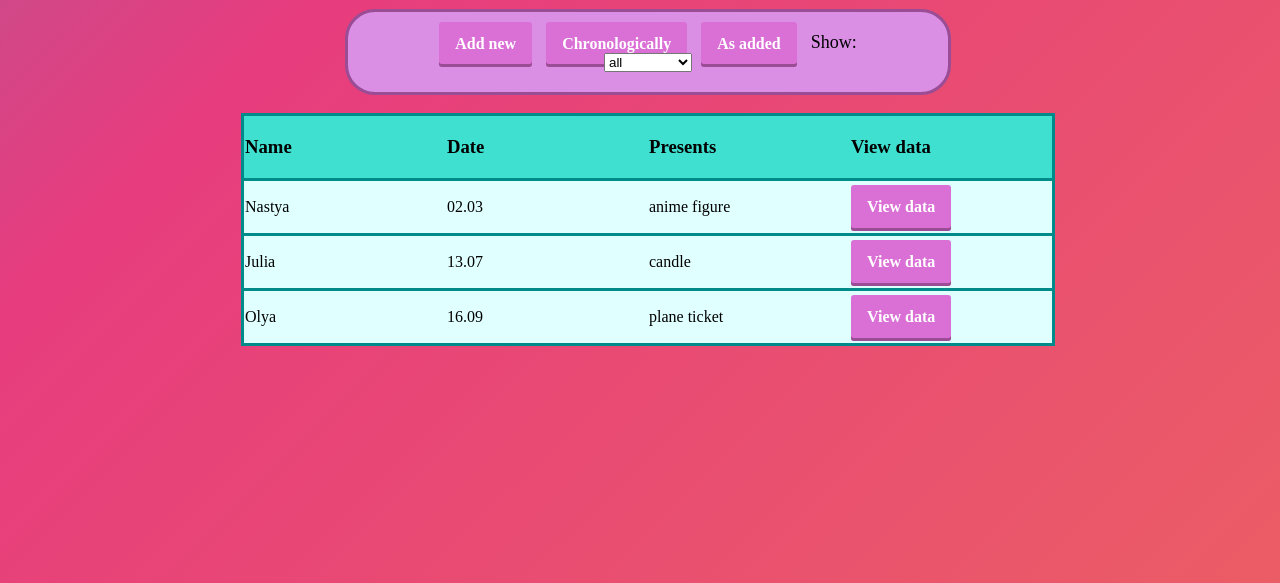
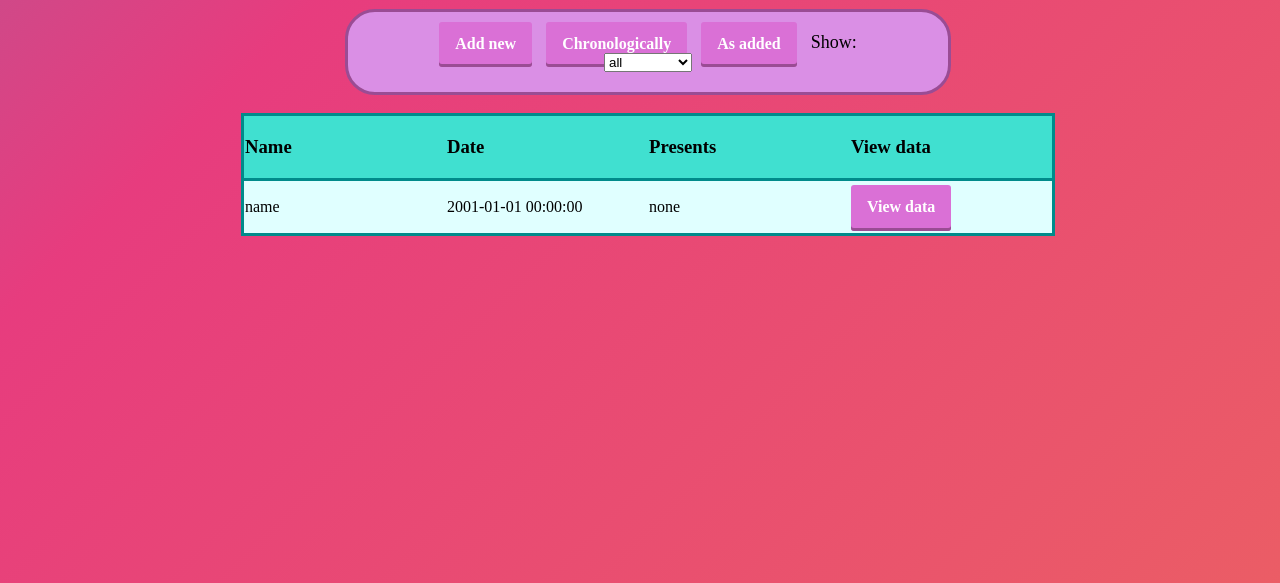
Before and after one commit to OlyaGrekova/webproject, a Flask app: page /main/1 in a window 1280 px wide. Shown: the part 219-802 px from the top of the page. Run offline with Flask 3, Linux system fonts and the light colour scheme; a user stored in the database is signed in; data comes from the database, SQL or seed files in the repository; both versions use the stored data as it was after the commit.

Commit message:
add + main

```diff
--- a/app/data/birthdays.py
+++ b/app/data/birthdays.py
@@ -12,6 +12,7 @@ class Birthday(SqlAlchemyBase):
     name = sqlalchemy.Column(sqlalchemy.String, nullable=True)
     date = sqlalchemy.Column(sqlalchemy.DateTime, nullable=True)
     gifts = sqlalchemy.Column(sqlalchemy.String, nullable=True)
+    user_id = sqlalchemy.Column(sqlalchemy.Integer, nullable=True)
 
     def __repr__(self):
         return f'<Bday> {self.id} {self.name}'
--- a/main.py
+++ b/main.py
@@ -47,7 +47,6 @@ def login():
 @app.route('/register', methods=['GET', 'POST'])
 #РАБОТАЕТ С СУБМИТ
 def register():
-    global id
     form = RegistrationForm()
     session = db_session.create_session()
     if form.validate_on_submit():
@@ -57,7 +56,6 @@ def register():
             session.add(user)
             session.commit()
             login_user(user)
-            id = user.id
             return redirect(f'/main/{user.id}')
     return render_template('registration.html', title='Sign up', form=form)
 
@@ -71,10 +69,12 @@ def func():
 @login_required
 def main(id):
     db_sess = db_session.create_session()
-    param = db_sess.query(Birthday).all()
-    param = [["Nastya", "02.03", "anime figure"], ["Julia", "13.07", "candle"], ["Olya", "16.09", "plane ticket"]]
+    param = []
+    for bd in db_sess.query(Birthday).filter(Birthday.user_id == id).all():
+        param.append([bd.name, bd.date, bd.gifts])
     filter = Filter()
-    return render_template('main.html', title='Home', param=param, filter=filter)
+    return render_template('main.html', title='Home', param=param, filter=filter, add_link=f'/add/{id}',
+                           birthday_link=f'/birthday/{id}')
 
 
 @app.route('/add/<int:id>', methods=['GET', 'POST'])
@@ -84,22 +84,25 @@ def add(id):
     form = BirthdayForm()
     session = db_session.create_session()
     if form.validate_on_submit():
-        print(load_user(id).birthdays)
-        load_user(id).birthdays = ', '.join(load_user(id).birthdays.split().append(str(len(session.query(Birthday).all()) + 1)))
-        session.commit()
-        bd = Birthday(name=form.name.data, date=form.date.data, gifts=form.presents.data)
+        bd = Birthday(name=form.name.data, date=form.date.data, gifts=form.presents.data, user_id=id)
         session.add(bd)
         session.commit()
-        return redirect('/main')
-    return render_template('add_date.html', title='Adding birthday', form=form)
+        user = session.query(User).filter(User.id == id).first()
+        bds = []
+        for bd in session.query(Birthday).filter(Birthday.user_id == id).all():
+            bds.append(str(bd.id))
+        user.birthdays = ', '.join(bds)
+        session.commit()
+        return redirect(f'/main/{id}')
+    return render_template('add_date.html', title='Adding birthday', form=form, id=id)
 
 
-@app.route('/watch', methods=['GET', 'POST'])
+@app.route('/birthday/<int:id>', methods=['GET', 'POST'])
 def birthday():
     return render_template('watch.html', name=name, date=date, left=left, spisok=spisok)
 
 
-@app.route('/change', methods=['GET', 'POST'])
+@app.route('/birthday/edit/<int:id>', methods=['GET', 'POST'])
 def birthday_edit():
     return render_template('change.html', name=name, date=date, left=left, spisok=spisok)
 
--- a/templates/main.html
+++ b/templates/main.html
@@ -10,7 +10,7 @@
 {% block content %}
 <aside>
 <br><h1>YOUR LIST</h1><form2 action="" method="post">
-    <a class="button3" href="/add"><span>Add new</span></a>
+    <a class="button3" href={{add_link}}><span>Add new</span></a>
     <a class="button3"><span>Сhronologically</span></a>
     <a class="button3"><span>As added</span></a>
 <font size="4">{{ filter.filter.label }}</font>
@@ -36,7 +36,7 @@
           {% for el in elem %}
               <td class="col1">{{ el }}</td>
           {% endfor %}
-          <td class="col1"><a class="button3" href="/watch"><span>View data</span></a></td>
+          <td class="col1"><a class="button3" href={{birthday_link}}><span>View data</span></a></td>
         </tr>
       {% endfor %}
       </tbody>
```
Also changed, not shown: app/db/base.db.
